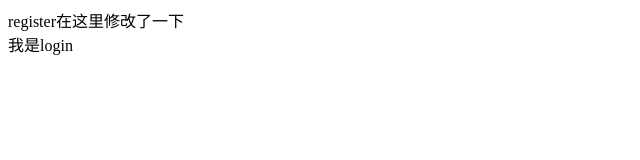
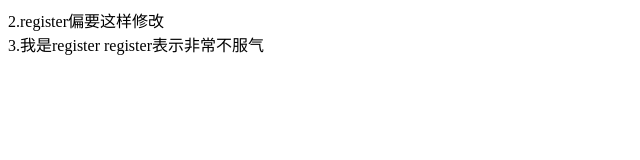
Before and after one commit to lizhihang123/git-demo, a plain HTML site: page index.html in a window 1280 px wide. Shown: the whole page, without its empty margins (0-640 px from the left). Drawn offline with Linux system fonts and the light colour scheme.

Commit message:
register 成功修改

```diff
--- a/index.html
+++ b/index.html
@@ -9,8 +9,8 @@
 </head>
 
 <body>
-    <div>register在这里修改了一下</div>
-    <div>我是login</div>
+    <div>2.register偏要这样修改</div>
+    <div>3.我是register register表示非常不服气</div>
 </body>
 
 </html>
```
Also changed, not shown: register.html (+1 -1 lines).
